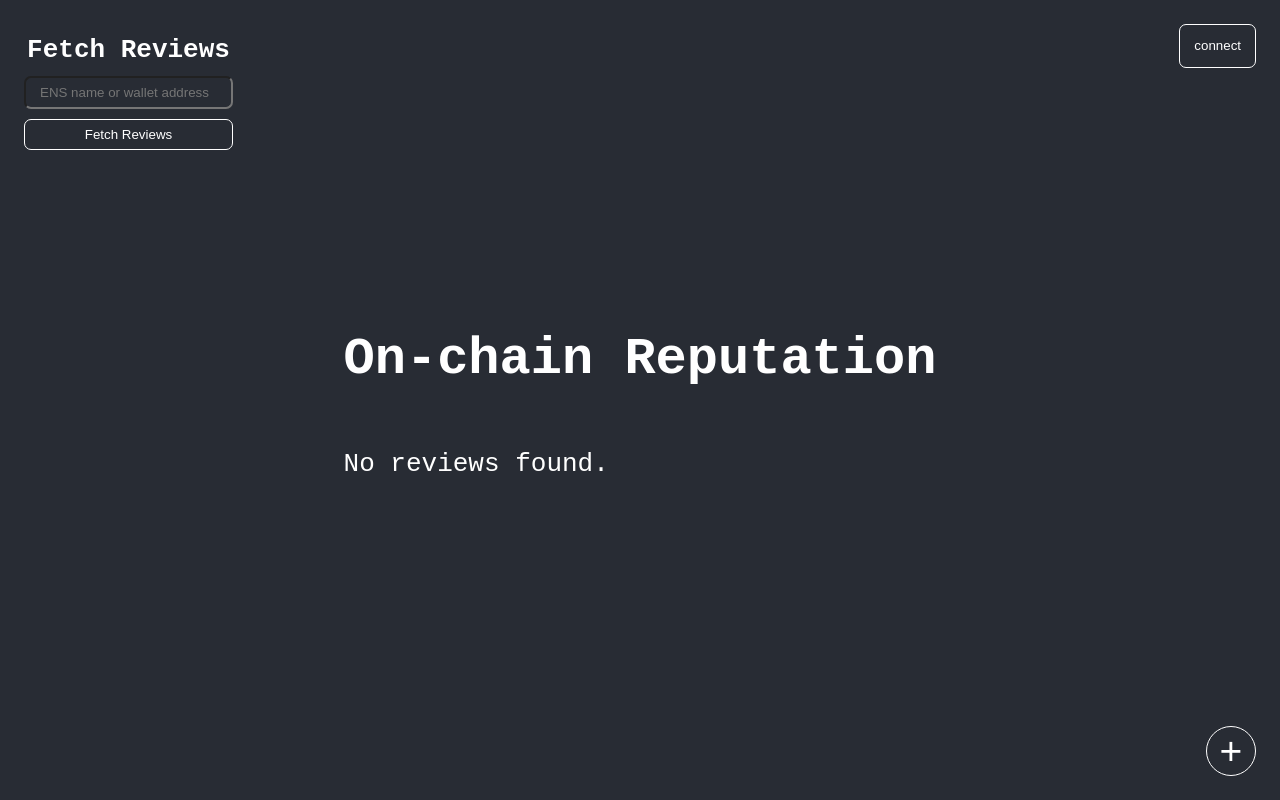
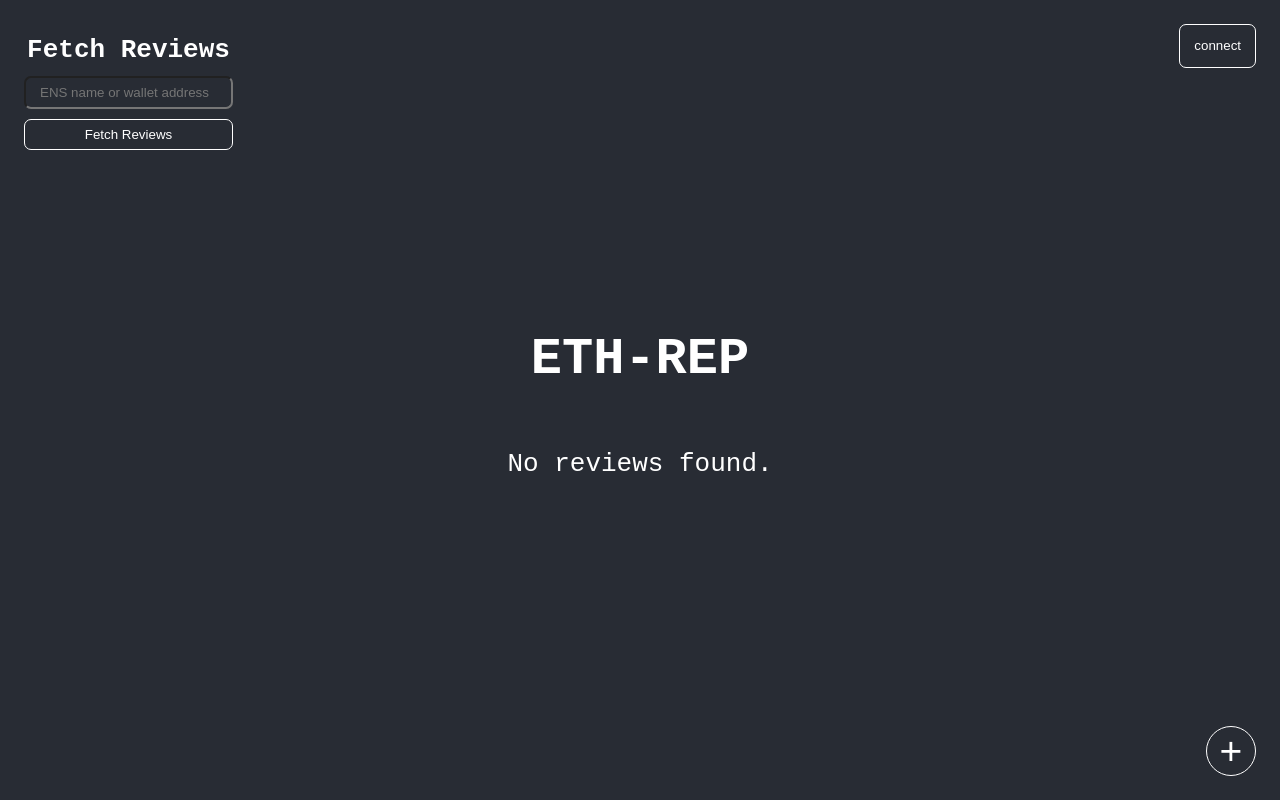
Before and after one commit to b3Rhunter/onchain-rep, a React (Create React App) app: page / in a window 1280 px wide. Built offline with nearby package versions, Linux system fonts and the light colour scheme.

Commit message:
Add files via upload

```diff
--- a/public/index.html
+++ b/public/index.html
@@ -2,12 +2,12 @@
 <html lang="en">
   <head>
     <meta charset="utf-8" />
-    <link rel="icon" href="%PUBLIC_URL%/favicon.ico" />
+    <link rel="icon" href="%PUBLIC_URL%/logo192.png" />
     <meta name="viewport" content="width=device-width, initial-scale=1" />
     <meta name="theme-color" content="#000000" />
     <meta
       name="description"
-      content="Web site created using create-react-app"
+      content="An onchain reputation system"
     />
     <link rel="apple-touch-icon" href="%PUBLIC_URL%/logo192.png" />
     <!--
@@ -24,7 +24,7 @@
       work correctly both with client-side routing and a non-root public URL.
       Learn how to configure a non-root public URL by running `npm run build`.
     -->
-    <title>React App</title>
+    <title>ETH-REP</title>
   </head>
   <body>
     <noscript>You need to enable JavaScript to run this app.</noscript>
--- a/src/App.js
+++ b/src/App.js
@@ -166,7 +166,7 @@ const fetchAllReviews = async () => {
 
   return (
     <><div>
-      <h1 style={{textAlign: "center"}}>On-chain Reputation</h1>
+      <h1 style={{textAlign: "center"}}>ETH-REP</h1>
 
       {post && (
         <div className='review'>
```
Also changed, not shown: public/logo192.png, public/logo512.png.
